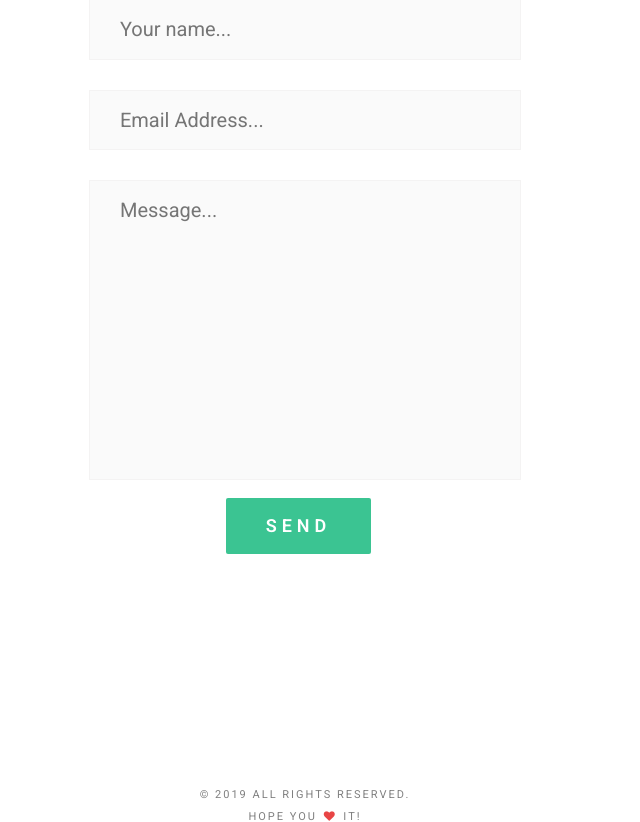
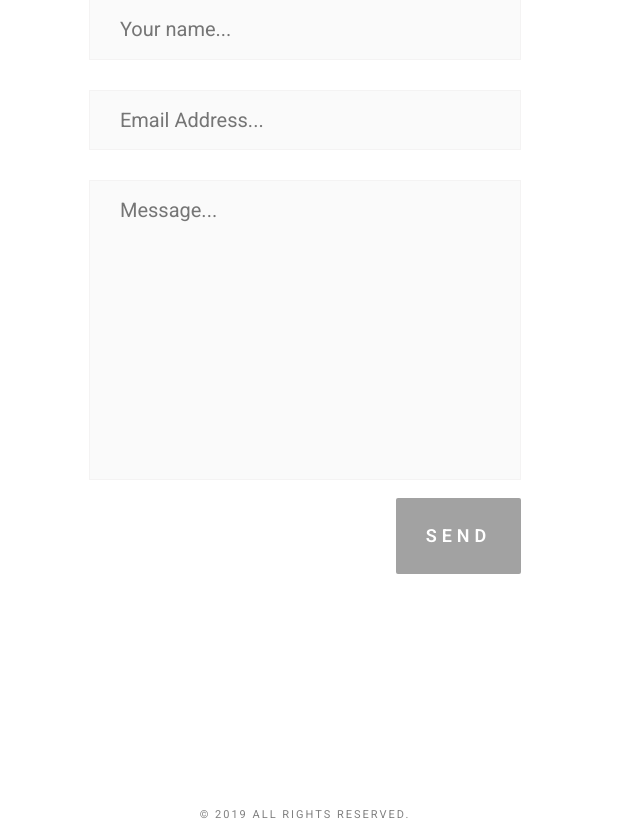
Before and after one commit to shahlin/portfolio, a PHP site: page /contact.php in a window 1280 px wide; the page is wider, and only the part inside the window is pictured. Shown: the part 592-1414 px from the top of that part, without its empty margins (335-975 px from the left). Run offline with PHP 8.4, Linux system fonts and the light colour scheme; some libraries are stand-ins or nearby versions.

Commit message:
Added reCaptcha for Contact; Removed HotJar tracker

```diff
--- a/contact.php
+++ b/contact.php
@@ -9,7 +9,7 @@
   <?php include_once 'templates/head.php'; ?>
 
   <title>Contact</title>
-
+  <script src="https://www.google.com/recaptcha/api.js" async defer></script>
   <body>
     <!-- header section -->
     <section class="innerbanner" role="banner">
@@ -42,10 +42,11 @@
           <div class="col-md-6 col-md-offset-3 conForm">
             <div id="message"></div>
             <form method="post" action="php/contact.php" name="cform" id="cform">
-              <input name="name" id="name" type="text" class="col-xs-12 col-sm-12 col-md-12 col-lg-12" placeholder="Your name..." >
-              <input name="email" id="email" type="email" class=" col-xs-12 col-sm-12 col-md-12 col-lg-12 noMarr" placeholder="Email Address..." >
-              <textarea name="comments" id="comments" cols="" rows="" class="col-xs-12 col-sm-12 col-md-12 col-lg-12" placeholder="Message..."></textarea>
-              <input type="submit" id="submit" name="send" class="submitBnt" value="Send">
+              <input name="name" id="name" type="text" class="col-xs-12 col-sm-12 col-md-12 col-lg-12" placeholder="Your name..." required>
+              <input name="email" id="email" type="email" class=" col-xs-12 col-sm-12 col-md-12 col-lg-12 noMarr" placeholder="Email Address..." required>
+              <textarea name="comments" id="comments" cols="" rows="" class="col-xs-12 col-sm-12 col-md-12 col-lg-12" placeholder="Message..." required></textarea>
+              <div class="g-recaptcha" data-callback="recaptchaCheckedCallback" data-sitekey="6LfX0q8UAAAAABR8AMOzW0gm2qro4I9HqPmZOkGX" id="google-recaptcha"></div><br>
+              <input type="submit" id="submit" name="send" class="submitBtn" value="Send" disabled>
               <div id="simple-msg"></div>
             </form>
           </div>
@@ -60,4 +61,14 @@
     <!-- JS FILES -->
     <?php include_once 'templates/jsfiles.php'; ?>
   </body>
+  <script type="text/javascript">
+    $(document).ready(function() {
+      $('#submit').css('background-color', '#a2a2a2');
+    });
+
+    function recaptchaCheckedCallback() {
+      $('#submit').removeAttr('disabled');
+      $('#submit').css('background-color', '#3bc492');
+    };
+  </script>
 </html>
--- a/css/main.css
+++ b/css/main.css
@@ -609,11 +609,9 @@
 	border:#f4f3f3 1px solid;
 }
 
-
-.conForm .submitBnt {
+.conForm .submitBtn {
 	background:#3bc492;
 	color: #fff;
-		padding: 15px 40px;
 	font-size: 18px;
 	font-weight: 600;
 	letter-spacing: 5px;
@@ -623,6 +621,10 @@
 	border-radius: 2px;
 	display: inline-block;
 	text-transform: uppercase;
+	position: relative;
+    left: 37%;
+	height: 76px;
+	width: 29%;
 }
 .conForm .submitBnt:hover {
 	background:#3d3d3d;
--- a/templates/head.php
+++ b/templates/head.php
@@ -29,16 +29,4 @@
     <meta name="msapplication-TileColor" content="#ffffff">
     <meta name="msapplication-TileImage" content="<?php echo $path; ?>images/favicon/ms-icon-144x144.png">
     <meta name="theme-color" content="#ffffff">
-
-    <!-- Hotjar Tracking Code for www.shahlin.com -->
-    <script>
-        (function(h,o,t,j,a,r){
-            h.hj=h.hj||function(){(h.hj.q=h.hj.q||[]).push(arguments)};
-            h._hjSettings={hjid:1241133,hjsv:6};
-            a=o.getElementsByTagName('head')[0];
-            r=o.createElement('script');r.async=1;
-            r.src=t+h._hjSettings.hjid+j+h._hjSettings.hjsv;
-            a.appendChild(r);
-        })(window,document,'https://static.hotjar.com/c/hotjar-','.js?sv=');
-    </script>
 </head>
```
